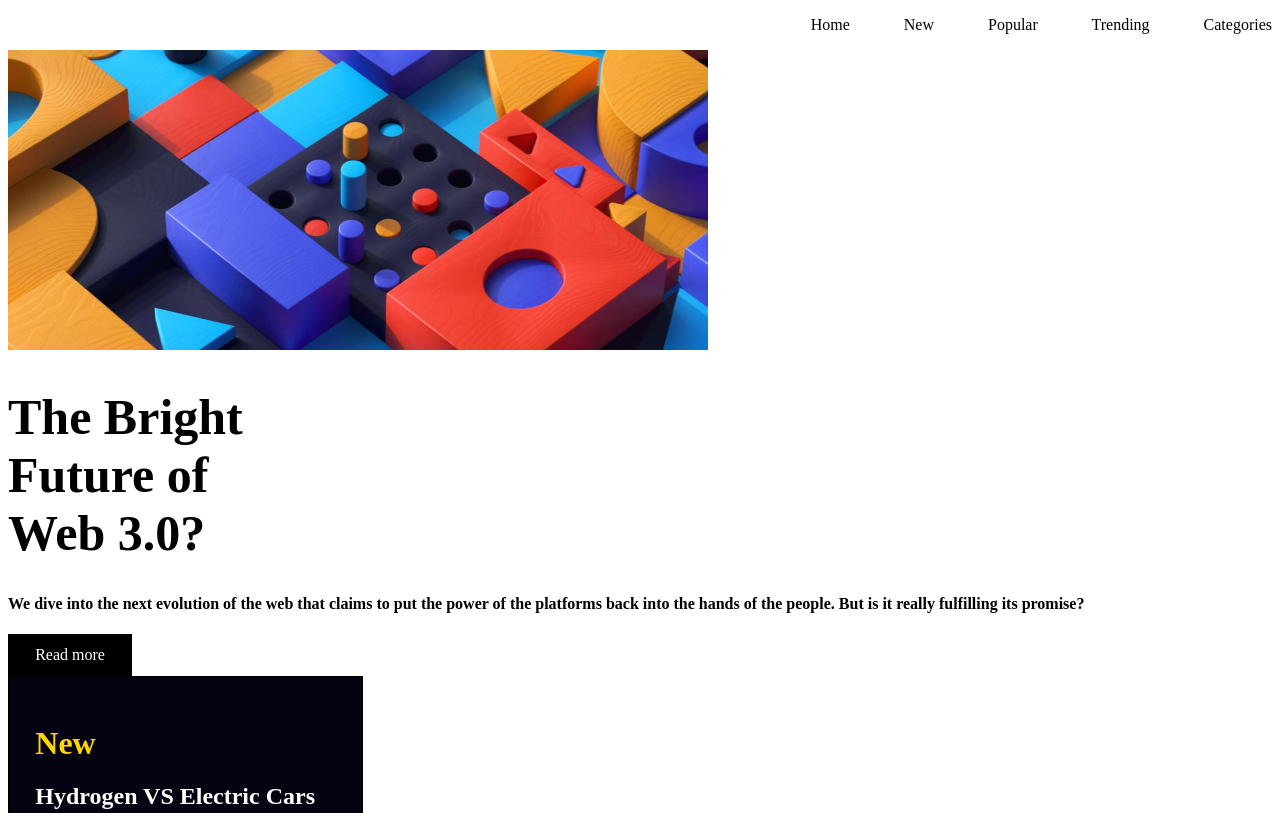
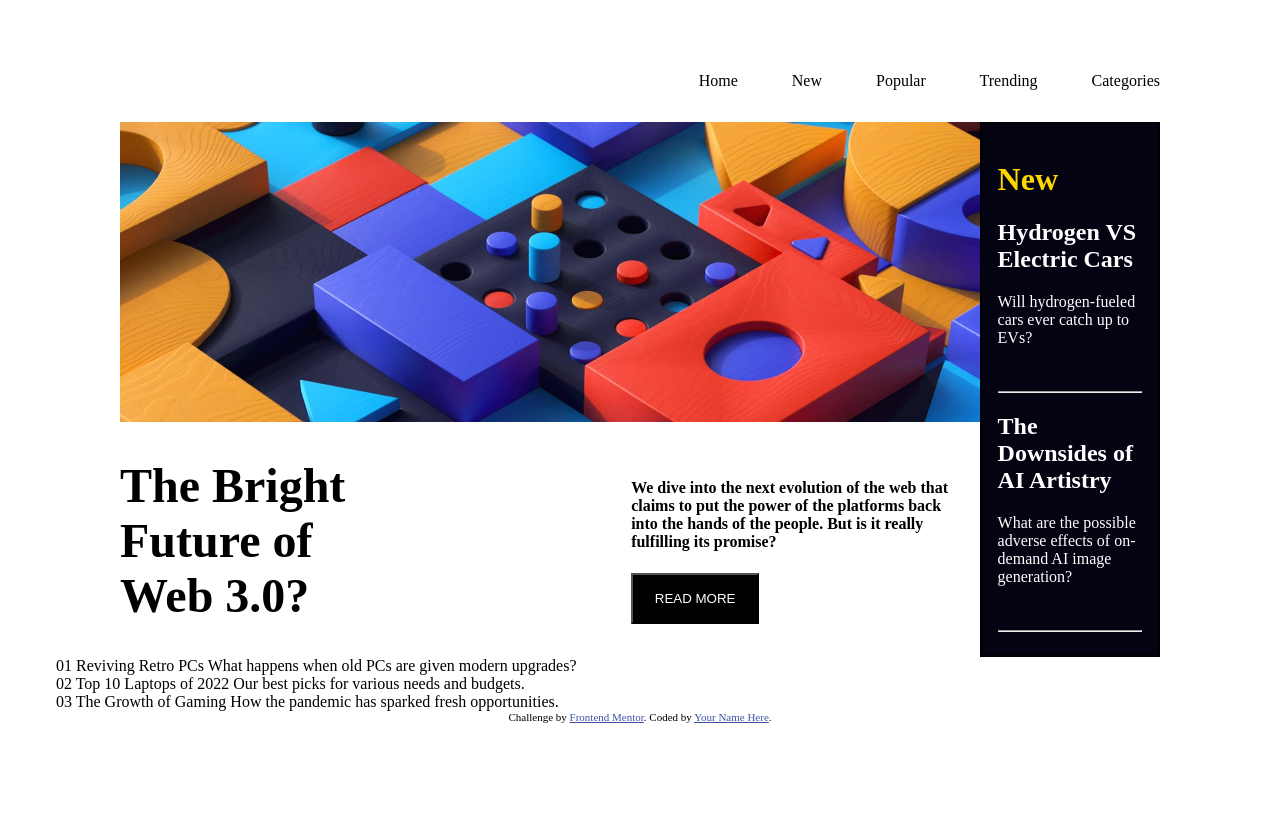
Before and after one commit to MobinZ16/new-homepage, a plain HTML site: page index.html in a window 1280 px wide. Shown: the top 813 px of the page. Drawn offline with Linux system fonts and the light colour scheme.

Commit message:
motagian

```diff
--- a/index.html
+++ b/index.html
@@ -16,7 +16,7 @@
     .attribution a { color: hsl(228, 45%, 44%); }
   </style>
 </head>
-<body>
+<body class="body">
 <div class="myDiv">
   <ul>
   Home
@@ -26,41 +26,60 @@
   Categories
   </ul>
 </div>
-<div class="myMainBody">
+<div class="main">
+  <div class="image_container">
+    <div class="image">
       <image id="myImage" src="assets/images/image-web-3-desktop.jpg">
+    </div>
+    <div class="description">
       <div id="firstId">
-    <h1>The Bright<br>
+        <h1 style="font-size:3rem;">The Bright<br>
          Future of<br>Web 3.0? </h1>
       </div>
-  <h4>We dive into the next evolution of the web that claims to put the power of the platforms back into the hands of the people.
-  But is it really fulfilling its promise?</h4>
+      <div class="note">
+        <h4>We dive into the next evolution of the web that <br> claims to put the power of the platforms back <br>into the hands of the people.
+        But is it really <br>fulfilling its promise?</h4>
 
- <div id="readBorder">Read more</div>
+      <button class="read">READ MORE</button>
       </div>
-<div id="second">
+    </div>
+  </div>
+  <div class="card">
     <h1 style="color: gold;">New</h1>
 
     <h2>Hydrogen VS Electric Cars</h2>
     Will hydrogen-fueled cars ever catch up to EVs?<br>
-
+    <br><br><hr>
     <h2>The Downsides of AI Artistry</h2>
     What are the possible adverse effects of on-demand AI image generation?<br>
-
+    <br><br><hr>
     <h2>Is VC Funding Drying Up?</h2>
     Private funding by VC firms is down 50% YOY. We take a look at what that means.<br>
   </div>
+</div>
+
+<div class="">
+
+
+<div>
+
   01
   Reviving Retro PCs
   What happens when old PCs are given modern upgrades?
+  </div>
 
+  <div>
   02
   Top 10 Laptops of 2022
   Our best picks for various needs and budgets.
+  </div>
 
+  <div>
   03
   The Growth of Gaming
   How the pandemic has sparked fresh opportunities.
-
+  </div>
+</div>
   <div class="attribution">
     Challenge by <a href="https://www.frontendmentor.io?ref=challenge" target="_blank">Frontend Mentor</a>.
     Coded by <a href="#">Your Name Here</a>.
--- a/style.css
+++ b/style.css
@@ -2,34 +2,25 @@
     text-align: right;
     word-spacing: 50px;
     font-family: inter-Extrabold;
+    margin-bottom: 2em;
+    padding: 0 4rem;
 }
 
-.myMainBody{
-    text-align: left;
-}
 
 #myImage{
-    width: 700px;
+    width: 860px;
     height: 300px;
 }
 
 #firstId{
     font-family: inter-bold;
     font-weight: bold;
-    font-size: 25px !important;
 
 }
 
-#readBorder{
-    border: 2px solid black;
-    padding: 10px;
-    width: 100px;
-    text-align: center;
-    background-color: black;
-    color: white;
-}
 
-#second{
+.card{
+
     text-align: right;
     border: 2px solid black;
     background-color: rgb(3, 3, 17);
@@ -37,5 +28,37 @@
     width: 300px;
     height: 500px;
     text-align: left;
-    padding: 2%;
+    padding: 1.5%;
 }
+.main{
+    padding: 0 4rem;
+    display: flex;
+    direction: row;
+    justify-content: space-between;
+    align-items: start;
+    gap: 0;
+}
+
+.body{
+    padding: 3rem 3rem;
+}
+
+.image{
+    width: 100%;
+}
+
+.description{
+    display: flex;
+    justify-content: space-between;
+}
+
+.note{
+    padding: 2rem;
+}
+
+.read{
+    padding: 1rem;
+    background-color: black;
+    width: 8rem;
+    color: white;
+}
```
Also changed, not shown: design/active-states.jpg. Lines whose indentation alone changed are shown as unchanged.
